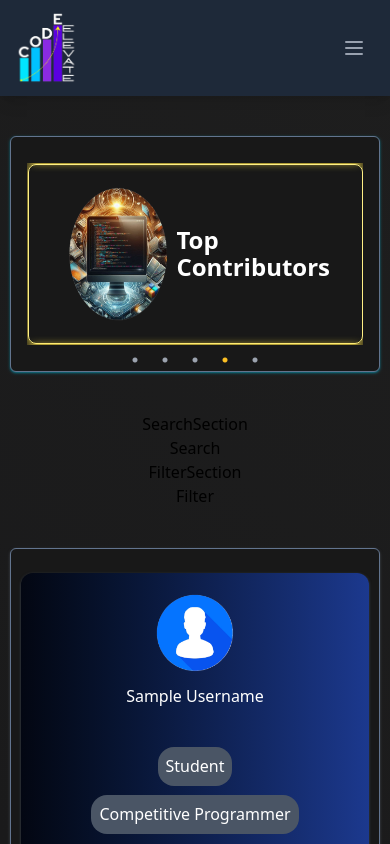
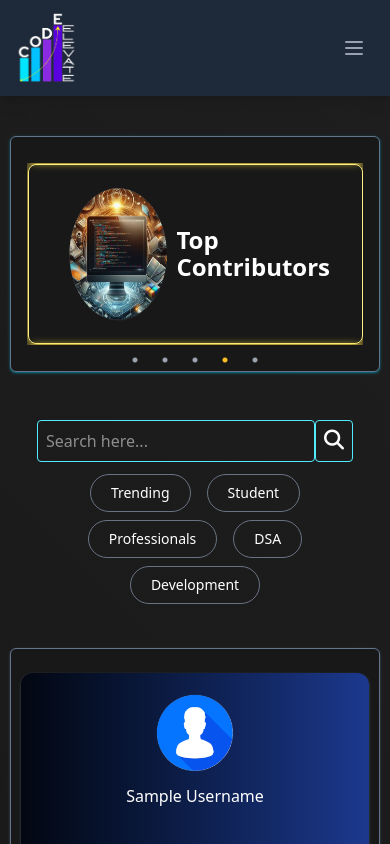
Before and after one commit to OmkarArdekar12/CodeElevate, a React (Vite) app in the folder frontend/: page / in a window 390 px wide. Shown: the top 844 px of the page. Built offline with nearby package versions, Linux system fonts and the light colour scheme.

Commit message:
Search Section Added

```diff
--- a/frontend/index.html
+++ b/frontend/index.html
@@ -4,6 +4,13 @@
     <meta charset="UTF-8" />
     <meta name="viewport" content="width=device-width, initial-scale=1.0" />
     <link rel="icon" href="/images/logo.png" />
+    <link
+      rel="stylesheet"
+      href="https://cdnjs.cloudflare.com/ajax/libs/font-awesome/6.7.2/css/all.min.css"
+      integrity="sha512-Evv84Mr4kqVGRNSgIGL/F/aIDqQb7xQ2vcrdIwxfjThSH8CSR7PBEakCr51Ck+w+/U6swU2Im1vVX0SVk9ABhg=="
+      crossorigin="anonymous"
+      referrerpolicy="no-referrer"
+    />
     <title>CodeElevate</title>
   </head>
   <body>
--- a/frontend/src/home/Filter.jsx
+++ b/frontend/src/home/Filter.jsx
@@ -1,3 +1,7 @@
-export default function Filter() {
-  return <h1>Filter</h1>;
+export default function Filter({ text }) {
+  return (
+    <div className="text-white text-sm border border-gray-500 rounded-full my-1 mx-2 px-5 py-2 text-center hover:bg-green-600 hover:border-green-600">
+      <p>{text}</p>
+    </div>
+  );
 }
--- a/frontend/src/home/FilterSection.jsx
+++ b/frontend/src/home/FilterSection.jsx
@@ -2,9 +2,12 @@ import Filter from "./Filter.jsx";
 
 export default function FilterSection() {
   return (
-    <>
-      <h1>FilterSection</h1>
-      <Filter />
-    </>
+    <div className="FilterSection w-[45%] flex flex-wrap justify-center items-center">
+      <Filter text={"Trending"} />
+      <Filter text={"Student"} />
+      <Filter text={"Professionals"} />
+      <Filter text={"DSA"} />
+      <Filter text={"Development"} />
+    </div>
   );
 }
--- a/frontend/src/home/ProfileSection.jsx
+++ b/frontend/src/home/ProfileSection.jsx
@@ -4,7 +4,7 @@ export default function ProfileSection() {
   return (
     <div className="ProfileSection box flex flex-col text-white items-center justify-center w-[95%] p-12 rounded-md m-10 border border-slate-500 shadow-sm shadow-gray-500/50">
       {users.map((user) => (
-        <Profile user={user} />
+        <Profile user={user} key={user.id} />
       ))}
     </div>
   );
@@ -12,54 +12,63 @@ export default function ProfileSection() {
 
 const users = [
   {
+    id: 1,
     image: "/images/userImage.png",
     name: "Sample Username",
     role: "Student",
     domain: "Competitive Programmer",
   },
   {
+    id: 2,
     image: "/images/userImage.png",
     name: "Sample Username",
     role: "Professional",
     domain: "Developer",
   },
   {
+    id: 3,
     image: "/images/userImage.png",
     name: "Sample Username",
     role: "Student",
     domain: "Web Developer",
   },
   {
+    id: 4,
     image: "/images/userImage.png",
     name: "Sample Username",
     role: "Professional",
     domain: "Coder",
   },
   {
+    id: 5,
     image: "/images/userImage.png",
     name: "Sample Username",
     role: "Student",
     domain: "Competitive Programmer",
   },
   {
+    id: 6,
     image: "/images/userImage.png",
     name: "Sample Username",
     role: "Professional",
     domain: "Developer",
   },
   {
+    id: 7,
     image: "/images/userImage.png",
     name: "Sample Username",
     role: "Student",
     domain: "Web Developer",
   },
   {
+    id: 8,
     image: "/images/userImage.png",
     name: "Sample Username",
     role: "Professional",
     domain: "Coder",
   },
   {
+    id: 9,
     image: "/images/userImage.png",
     name: "Sample Username",
     role: "Student",
--- a/frontend/src/home/Search.jsx
+++ b/frontend/src/home/Search.jsx
@@ -1,3 +1,38 @@
+import { useState } from "react";
+
 export default function Search() {
-  return <h1>Search</h1>;
+  const [val, setVal] = useState("");
+
+  const handleChange = (event) => {
+    setVal(event.target.value);
+  };
+
+  const handleSubmit = (event) => {
+    event.preventDefault();
+    console.log(val);
+    setVal("");
+  };
+
+  return (
+    <div className="Search my-2 w-[60%]">
+      <form
+        onSubmit={handleSubmit}
+        className="flex flex-wrap justify-center items-center"
+      >
+        <input
+          type="text"
+          placeholder="Search here..."
+          className="text-white border border-cyan-300 rounded text-md p-2 w-[90%]"
+          value={val}
+          onChange={handleChange}
+        />
+        <button
+          type="submit"
+          className="text-white border border-cyan-300 rounded p-2 hover:bg-white hover:border-white hover:text-green-700"
+        >
+          <i className="fa-solid fa-magnifying-glass text-xl"></i>
+        </button>
+      </form>
+    </div>
+  );
 }
--- a/frontend/src/home/SearchSection.jsx
+++ b/frontend/src/home/SearchSection.jsx
@@ -3,10 +3,9 @@ import Search from "./Search.jsx";
 
 export default function SearchSection() {
   return (
-    <>
-      <h1>SearchSection</h1>
+    <div className="SearchSection w-[95%] flex justify-center items-center">
       <Search />
       <FilterSection />
-    </>
+    </div>
   );
 }
--- a/frontend/src/index.css
+++ b/frontend/src/index.css
@@ -88,4 +88,21 @@
   .LogoText {
     display: none;
   }
+
+  .Search {
+    width: 100%;
+  }
+
+  .Search input {
+    width: 75%;
+  }
+
+  .FilterSection {
+    width: 100%;
+  }
+
+  .SearchSection {
+    font-size: 1rem;
+    flex-direction: column;
+  }
 }
```
